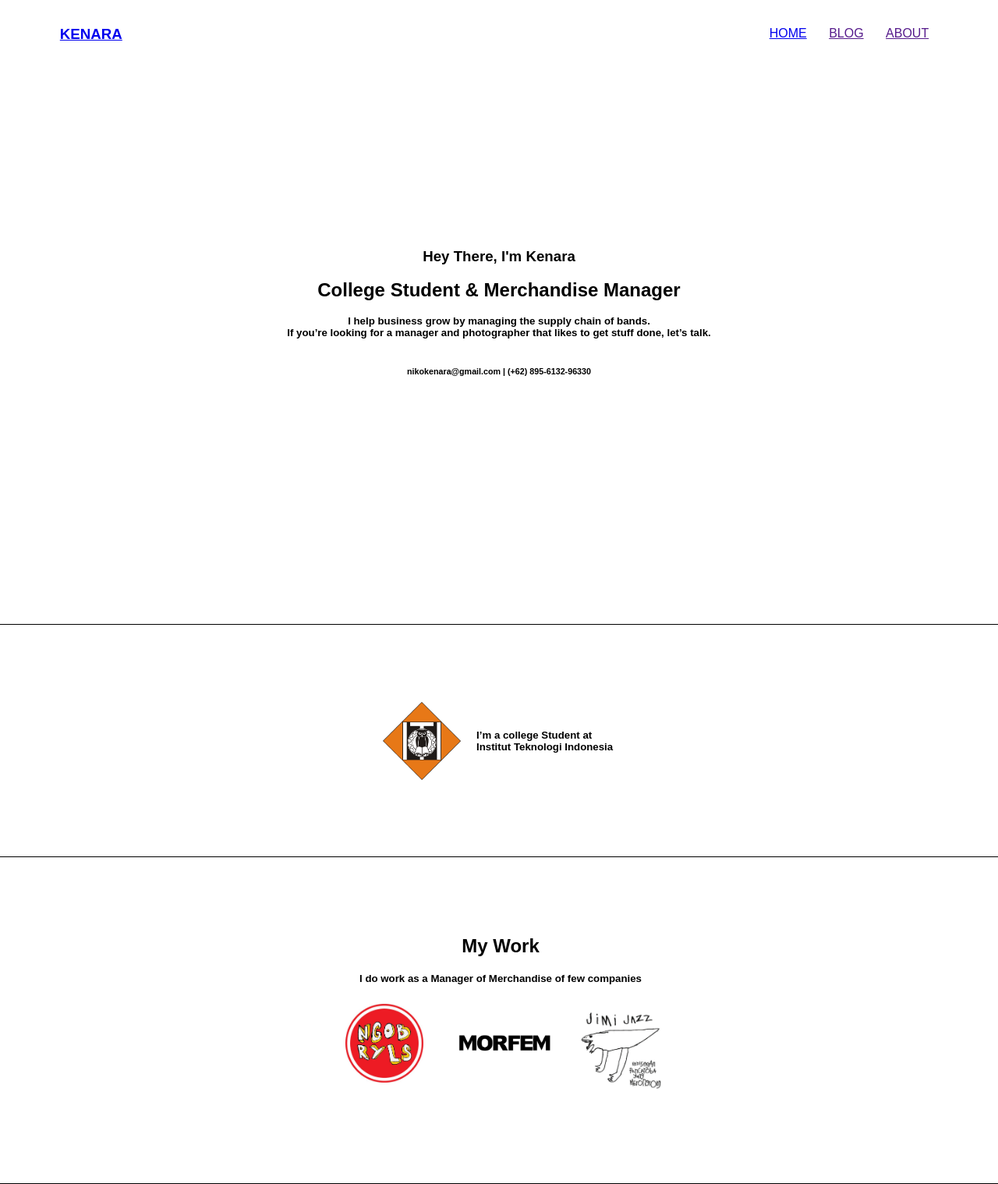
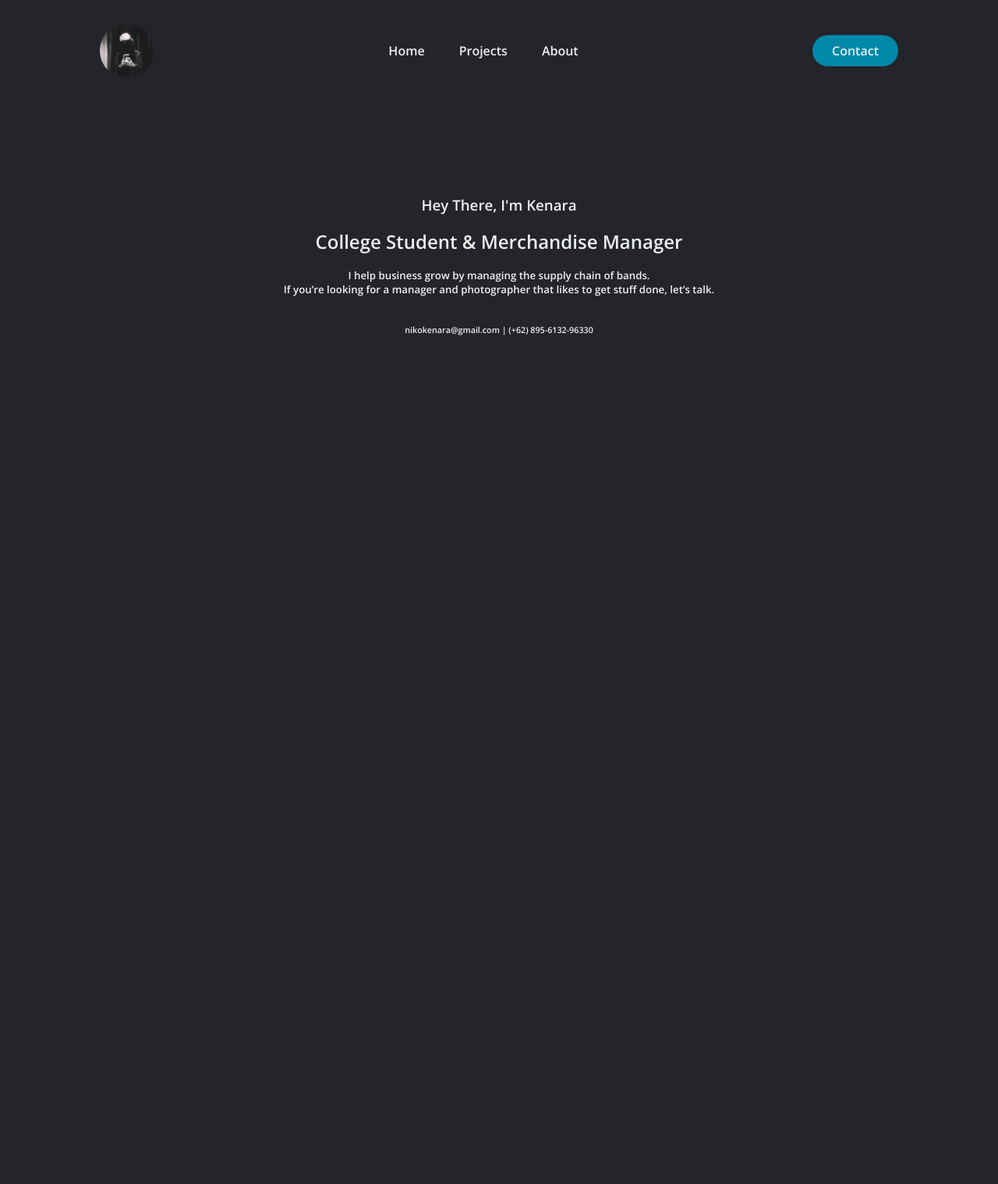
Before and after one commit to NikoKenara/NikoKenara.github.io, a plain HTML site: page index.html in a window 1280 px wide. Shown: the whole page at 78% size. After the commit the page ends 800 px from the top, so only its background shows below. Drawn offline with nearby package versions, Linux system fonts and the light colour scheme.

Commit message:
Update 1
Back To Square One

```diff
--- a/index.html
+++ b/index.html
@@ -3,28 +3,23 @@
 <head>
     <meta charset="utf-8">
     <meta name="viewport" content="width=device-width, initial-scale=1">
-	<title>Website Kenara / Home</title>
+    <title>Home</title>
     <link rel="stylesheet" type="text/css" href="style.css">
 </head>
 <body>
-	<section class="header">
+    <header>
+        <img src="image/profile.jpg">
         <nav>
-			<a href="index.html">
-			<h3>KENARA</h3>
-			</a>
+            <ul class="nav_link">
+                <li><a href="#">Home</a></li>
+                <li><a href="#">Projects</a></li>
+                <li><a href="#">About</a></li>
+            </ul>
+        </nav>
+        <a class="cta" href="#"><button>Contact</button></a>
+    </header>
 
-			<div class="nav-links" id="navLinks">
-				<i class="fa fa times" onclick="hideMenu()"></i>
-
-				<ul>
-					<li><a href="index.html">HOME</a></li>
-					<li><a href="">BLOG</a></li>
-					<li><a href="">ABOUT</a></li>
-				</ul>
-			</div>
-		</nav>
-
-		<div class="text-box">
+    <section class="section_1">
         <h3>Hey There, I'm Kenara</h3>
         <br>
         <h1>College Student & Merchandise Manager</h1>
@@ -32,19 +27,6 @@
         <h5>I help business grow by managing the supply chain of bands. <br>If you’re looking for a manager and photographer that likes to get stuff done, let’s talk.</h5>
         <br><br>
         <h6>nikokenara@gmail.com | (+62) 895-6132-96330</h6>
-		</div>
-
-	</section>
-
-	<section class="study">
-		<nav class="study-box"><img class="logo-iti" src="image/Logo ITI.png"> <h5>I’m a college Student at <br>Institut Teknologi Indonesia</h5></nav>
-	</section>
-
-	<section class="work">
-		<h1>My Work</h1>
-		<h5>I do work as a Manager of Merchandise of few companies</h5>
-		<img class="ngobryls" src="image/Logo Ngobryls.jpeg"> <img class="morfem" src="image/Morfem Logo Black.png">
-		<img class="jimijazz" src="image/jimijazz 1.jpeg">
     </section>
 
 </body>
--- a/style.css
+++ b/style.css
@@ -1,97 +1,73 @@
-*{
+@import url('https://fonts.googleapis.com/css2?family=Open+Sans:wght@600&display=swap');
+
+* {
+	box-sizing: border-box;
 	margin: 0;
 	padding: 0;
-	font-family: 'Oswald', sans-serif;
+	background-color: #24252A;
 }
 
-.header{
-	min-height: 100vh;
-	width: 100%;
-	background-image: linear-gradient(rgba(4, 9, 30, 0.7));
-	border-bottom: 1px solid;
+li, a, button {
+	font-family: 'Open Sans', sans-serif;
+	font-weight: 500;
+	font-size: 16px;
+	color: #edf0f1;
+	text-decoration: none;
 }
 
-nav{
+header {
 	display: flex;
-	padding: 2% 6%;
 	justify-content: space-between;
 	align-items: center;
+	padding: 30px 10%;
 }
 
-.nav-links{
-	flex: 1;
-	text-align: right;
+img {
+	height: 70px;
+  	width: 70px;
+  	cursor: pointer;
+  	border-radius: 50px;
 }
 
-.nav-links ul li{
+.nav_link {
 	list-style: none;
-	display: inline-block;
-	padding: 8px 12px;
-	position: relative;
 }
 
-.nav-links ul li ::after{
-	content: '';
-	width: 0%;
-	height: 2px;
-	background: #f44336;
-	display: block;
-	margin: auto;
-	transition: 0.5s;
+.nav_link li {
+	display: inline-block;
+	padding: 0px 20px;
 }
 
-.nav-links ul li:hover::after{
-	width: 100%;
+.nav_link li a {
+	transition: all 0.3s ease 0s;
 }
 
-.text-box{
-	width: 90%;
-	color: #000;
-	position: absolute;
-	top: 50%;
-	left: 50%;
-	transform: translate(-50%, -50%);
+.nav_link li a:hover {
+	color: #0088a9;
+}
+
+
+button {
+	padding: 9px 25px;
+	background-color: rgba(0, 136, 169, 1);
+	border: none;
+	border-radius: 50px;
+	cursor: pointer;
+	transition: all 0.3s ease 0s;
+}
+
+button:hover {
+	background-color: rgba(0, 94, 117, 1);
+}
+
+.section_1 {
+	padding: 120px;
+}
+
+.section_1 h1, h3, h5, h6 {
+	font-family: 'Open Sans', sans-serif;
+	font-weight: 500;
+	color: #edf0f1;
+	text-decoration: none;
 	text-align: center;
 }
-
-.study{
-	width: 92.5%;
-	margin: auto;
-	text-align: left;
-	padding: 50px;
-	border-bottom: 1px solid;
-	display: flex;
-}
-
-.study-box{
-	margin-left: 350px;
-}
-
-img{
-	width: 100px;
-	display: inline-block;
-  	margin: 25px 20px;
-}
-
-.work{
-	text-align: center;
-	width: 92.5%;
-	margin: auto;
-	padding: 50px;
-	border-bottom: 1px solid;
-	padding-bottom: 100px;
-	padding-top: 100px;
-}
-
-.work h1{
-	padding-bottom: 20px;
-}
-
-.morfem{
-	padding-bottom: 40px;
-	width: 10%;
-}
-.jimijazz{
-	width: 11%;
-	margin: 0px 0px 10px;
-}
```
Also changed, not shown: image/profile.jpg (added). Lines whose indentation alone changed are shown as unchanged.
